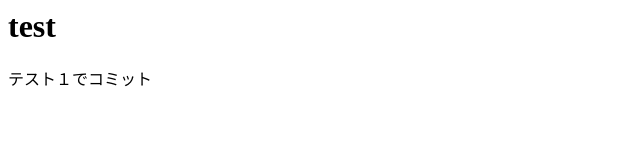
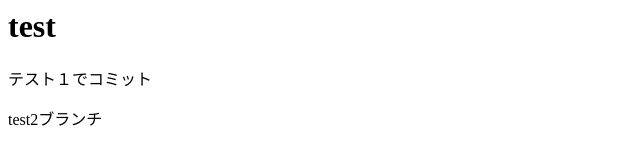
Before and after one commit to gacu1227/test, a plain HTML site: page index.html in a window 1280 px wide. Shown: the whole page, without its empty margins (0-640 px from the left). Drawn offline with Linux system fonts and the light colour scheme.

Commit message:
test2でコミット

```diff
--- a/index.html
+++ b/index.html
@@ -1,2 +1,6 @@
 <h1>test</h1>
 <p>テスト１でコミット</p>
+<div>
+test2ブランチ
+
+</div>
```
